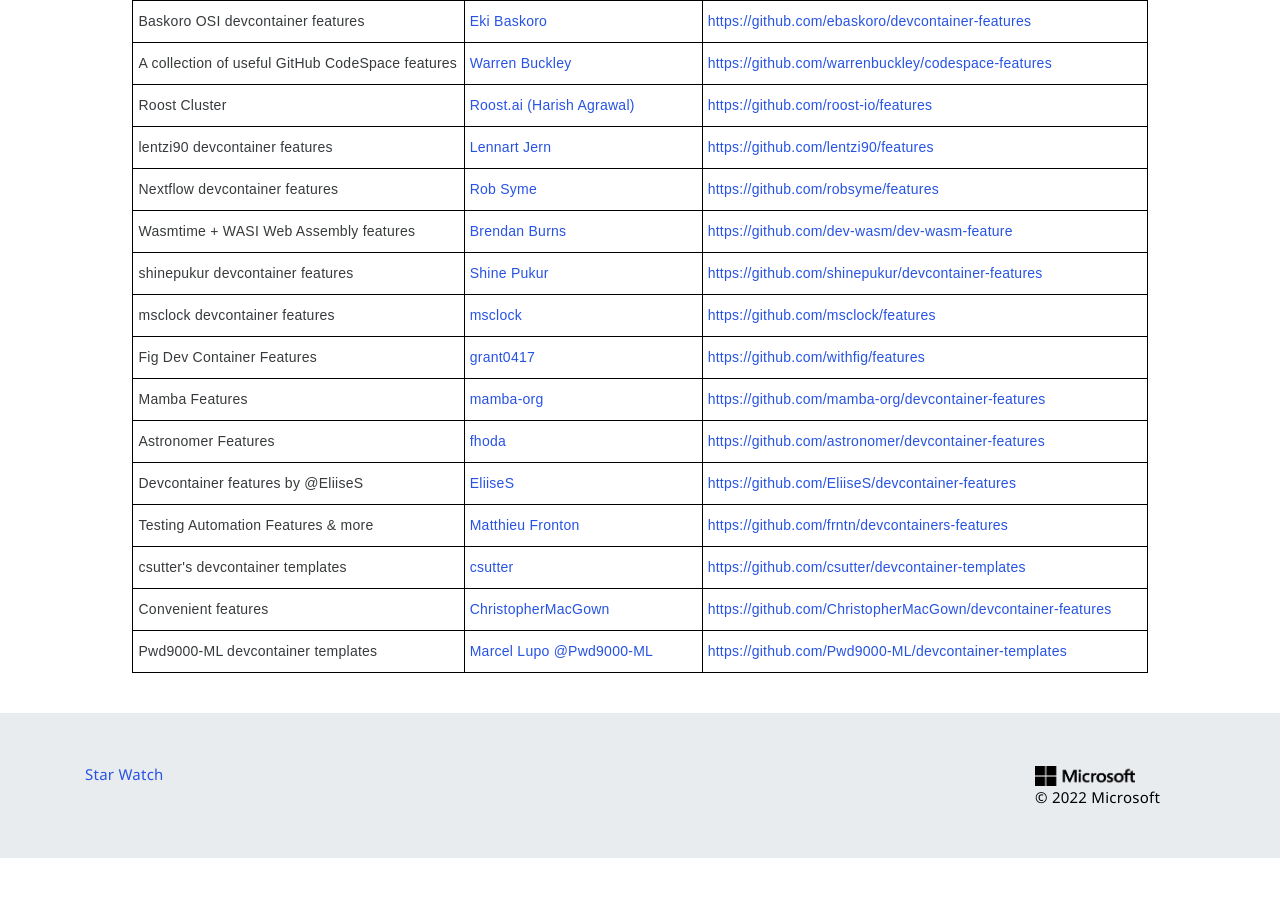
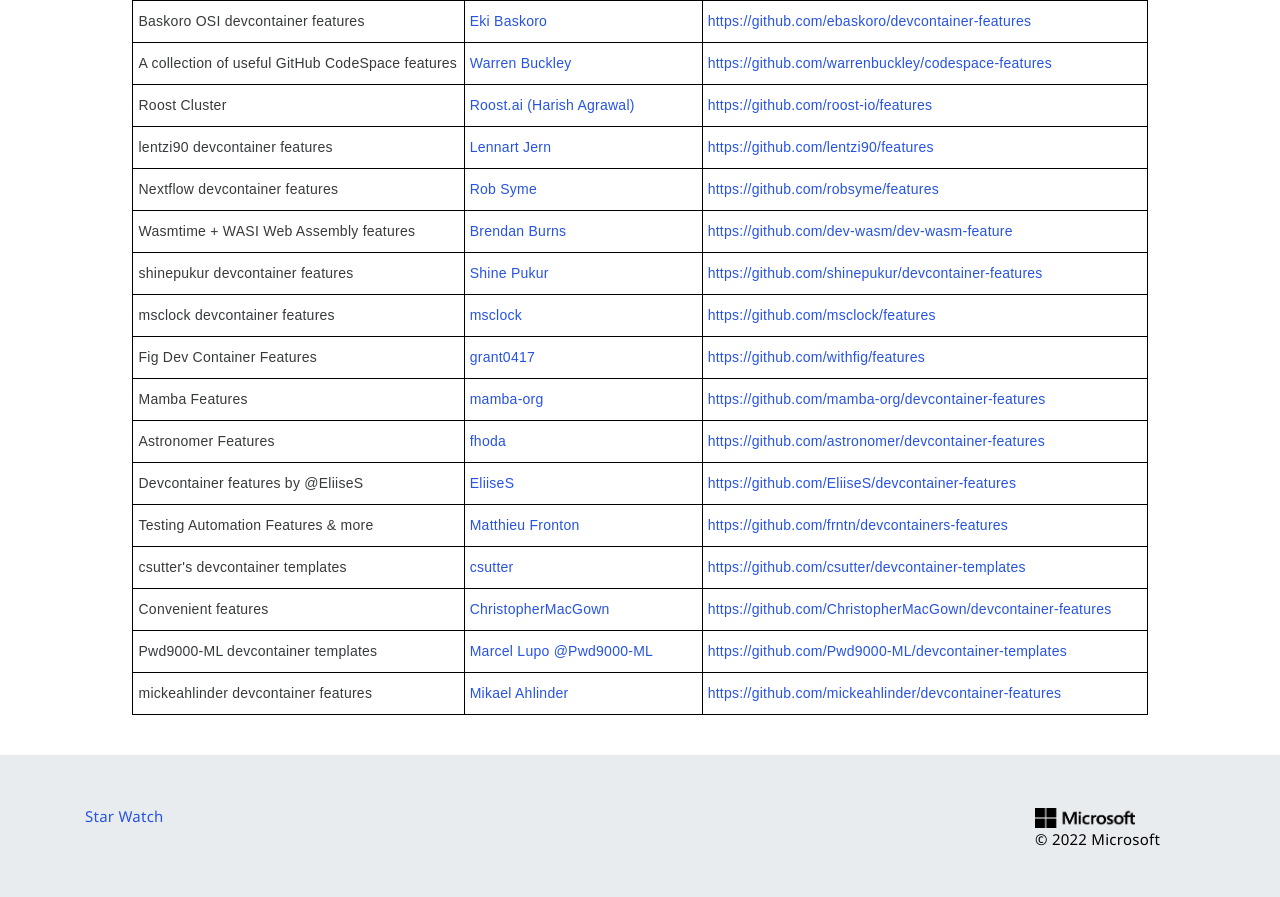
Before and after one commit to devcontainers/devcontainers.github.io, a Jekyll site: the page built from collections.html, in a window 1280 px wide and 900 px high, scrolled down 1762 px. Shown: the top 897 px of the window. Built offline with Jekyll 4.4.1, drawn with Linux system fonts in a browser that asks for light colours; nearby versions of some CDN libraries; comment, search, counter and statistics services are not loaded; before the commit the page ends 2620 px from its top, so only the background shows below that.

Commit message:
Add features for mickeahlinder
Currently only contains a feature for installing the `tfenv` Terraform version
manager.

```diff
--- a/_data/collection-index.yml
+++ b/_data/collection-index.yml
@@ -248,3 +248,8 @@
   contact: https://github.com/Pwd9000-ML/devcontainer-templates/issues
   repository: https://github.com/Pwd9000-ML/devcontainer-templates
   ociReference: ghcr.io/pwd9000-ml/devcontainer-templates
+- name: mickeahlinder devcontainer features
+  maintainer: Mikael Ahlinder
+  contact: https://github.com/mickeahlinder/devcontainer-features/issues
+  repository: https://github.com/mickeahlinder/devcontainer-features
+  ociReference: ghcr.io/mickeahlinder/devcontainer-features
```
